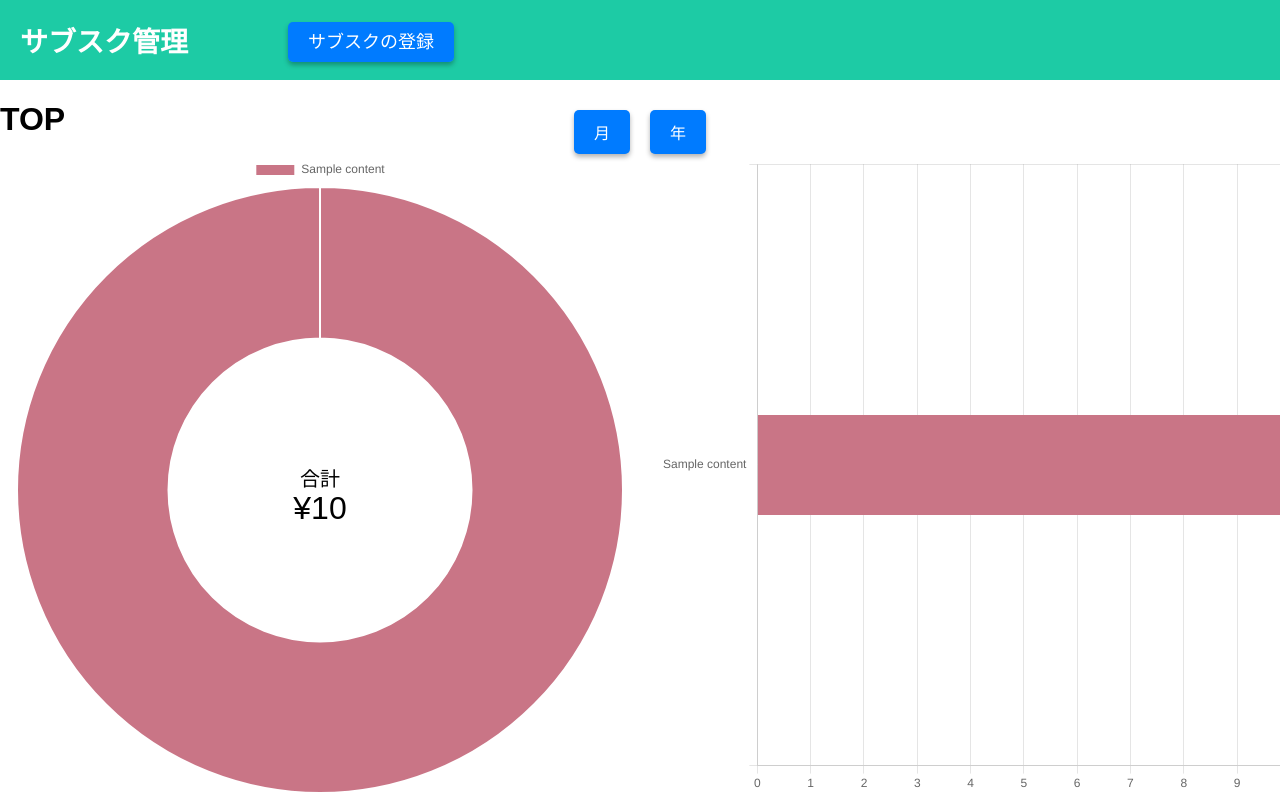
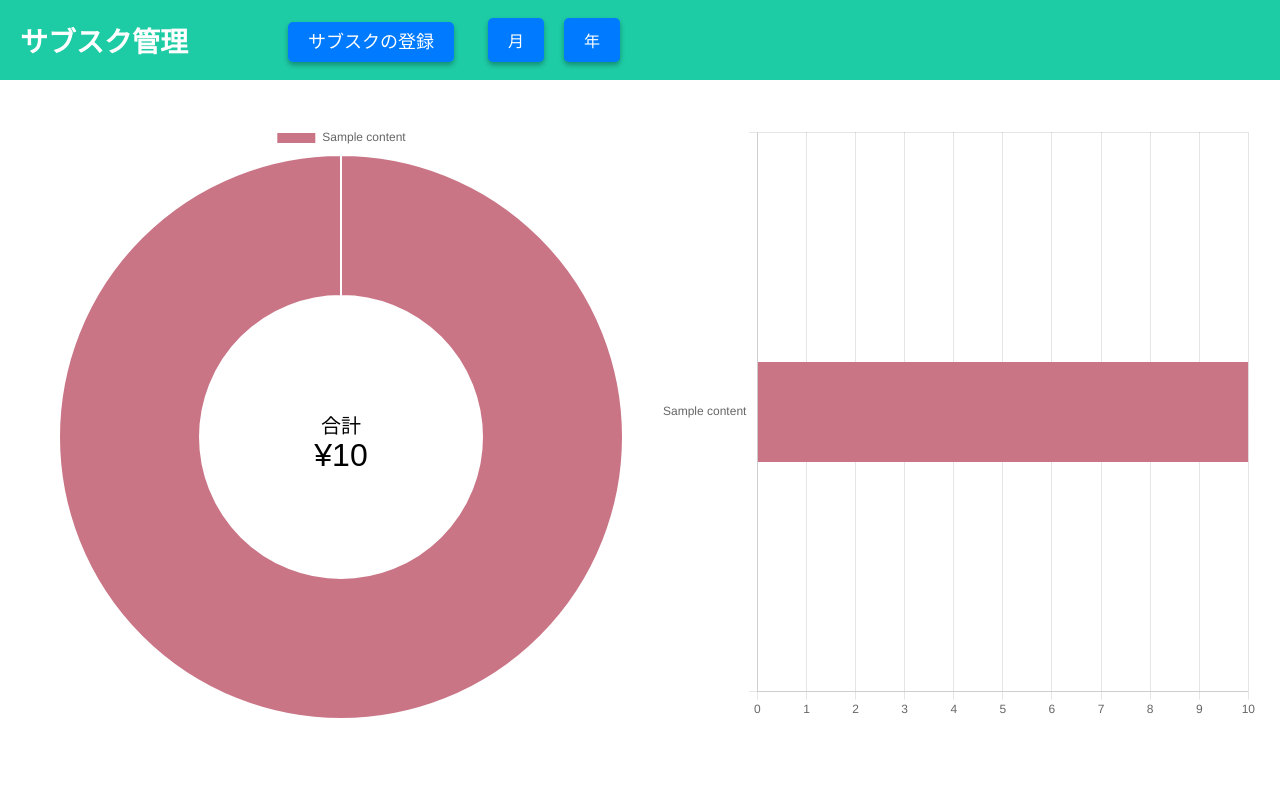
Before and after one commit to 2024AIT-OOP2-G08/Subscription-management, a Flask app: page / in a window 1280 px wide. Run offline with Flask 3, Linux system fonts and the light colour scheme; tables that the repository leaves empty hold one stand-in row (values such as "Sample post").

Commit message:
トップ編集

```diff
--- a/static/styles.css
+++ b/static/styles.css
@@ -10,6 +10,10 @@ header {
   height: 80px;
   background-color: rgb(29, 203, 165);
   align-items: center;
+}
+
+.indexContainer {
+  padding: 42px;
 }
 
 li {
@@ -54,7 +58,7 @@ ul {
 #toggle-container {
   display: flex;
   justify-content: center;
-  margin: -50px 20px 0;
+  margin-left: 24px;
 }
 
 .toggle-button {
--- a/templates/index.html
+++ b/templates/index.html
@@ -3,28 +3,30 @@
 <head>
         <meta charset="UTF-8" />
         <meta name="viewport" content="width=device-width, initial-scale=1.0" />
-        <title>index</title>
+        <title>サブスク管理アプリ</title>
         <script src="https://cdn.jsdelivr.net/npm/chart.js"></script>
         <link rel="stylesheet" href="{{ url_for('static', filename='styles.css') }}" />
 
 </head>
-<body>
+
 <header>
     <a href="" class="title">サブスク管理</a>
     <ul>
         <li><a href="add" class="menu-item">サブスクの登録</a></li>
     </ul>
-    </header>
-
-    <h1>TOP</h1>
-
-    <div id="no-subscription" class="hidden">
-        Not subscription.
-    </div>
 
     <div id="toggle-container">
         <button id="month-button" class="toggle-button">月</button>
         <button id="year-button" class="toggle-button">年</button>
+    </div>
+</header>
+
+<body>
+
+    <div class="indexContainer">
+
+        <div id="no-subscription" class="hidden">
+            Not subscription.
         </div>
 
         <div id="graphs-container">
@@ -35,6 +37,7 @@
                 <canvas id="individualchart" width="600" height="600"></canvas>
             </div>
         </div>
+    </div>
     <script>
         <!--index.htmlからindex.jsにcontents_dictとして渡す-->
         window.contents_dict = {{ contents_dict|tojson|safe }};
```
Lines whose indentation alone changed are shown as unchanged.
